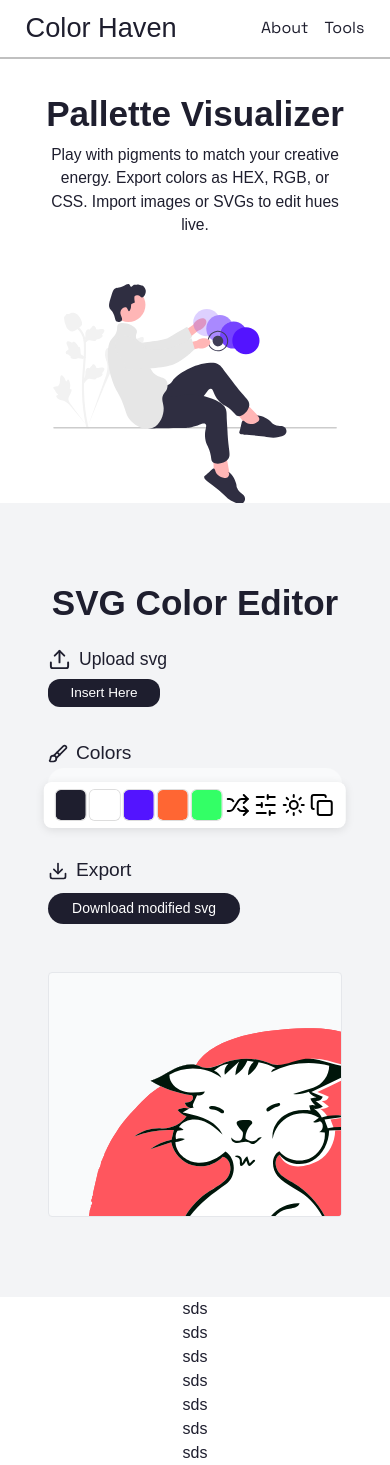
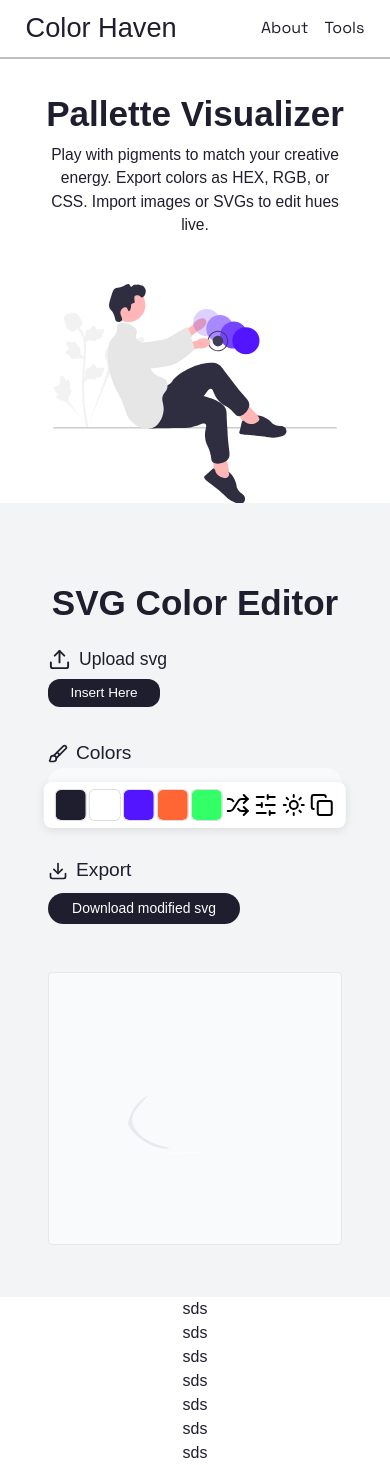
Before and after one commit to tempestmeow/ColorHaven, a Next.js app: page / in a window 390 px wide. Built offline with nearby package versions, Linux system fonts and the light colour scheme; a web font is replaced by a local one.

Commit message:
media queries for the preview svg

```diff
--- a/src/app/globals.css
+++ b/src/app/globals.css
@@ -142,6 +142,22 @@ input[type="color"]::-moz-color-swatch {
   .p1-description {
     font-size: clamp(0.5rem, 4vw, 1rem);
   }
+
+  .preview-container {
+    height: 25rem;
+  }
+}
+
+@media (max-width: 500px) {
+  .preview-container {
+    height: 70vw;
+  }
+}
+
+@media (max-width: 450px) {
+  /* .preview-container {
+    height: 17rem;
+  } */
 }
 
 @media (max-width: 800px) {
--- a/src/app/page.js
+++ b/src/app/page.js
@@ -72,9 +72,33 @@ export default function Home() {
 
     const parser = new DOMParser();
     const svgDoc = parser.parseFromString(svgContent, "image/svg+xml");
+    const svgElement = svgDoc.querySelector("svg");
 
+    const allElements = svgDoc.querySelectorAll("*");
     const coloredElements = [];
-    const allElements = svgDoc.querySelectorAll("*");
+
+    if (svgElement) {
+      if (
+        !svgElement.getAttribute("viewBox") &&
+        svgElement.getAttribute("width") &&
+        svgElement.getAttribute("height")
+      ) {
+        const width = parseFloat(svgElement.getAttribute("width"));
+        const height = parseFloat(svgElement.getAttribute("height"));
+        svgElement.setAttribute("viewBox", `0 0 ${width} ${height}`);
+      }
+
+      svgElement.removeAttribute("width");
+      svgElement.removeAttribute("height");
+      svgElement.setAttribute("width", "100%");
+      svgElement.setAttribute("height", "100%");
+      svgElement.setAttribute("preserveAspectRatio", "xMidYMid meet");
+    }
+
+    const serializer = new XMLSerializer();
+    const modifiedSvgContent = serializer.serializeToString(svgDoc);
+
+    setPreviewSvg(modifiedSvgContent);
 
     allElements.forEach((el) => {
       const fill = el.getAttribute("fill");
@@ -157,7 +181,6 @@ export default function Home() {
     });
 
     setColors(uniqueColors);
-    setPreviewSvg(svgContent);
   }, [svgContent]);
 
   useEffect(() => {
@@ -303,11 +326,13 @@ export default function Home() {
                 </div>
               </div>
 
-              <div className="border border-gray-200 rounded p-4 bg-gray-50 flex items-center justify-center max-h-[500px] max-w-[600px] overflow-hidden aspect-[6/5]">
-                <div
-                  className="max-w-full max-h-full"
-                  dangerouslySetInnerHTML={{ __html: previewSvg }}
-                />
+              <div className=" preview-container border border-gray-200 rounded p-4 bg-gray-50 flex items-center justify-center w-full max-w-[600px] h-auto">
+                <div className="w-full h-auto flex justify-center">
+                  <div
+                    className="w-full h-auto flex justify-center"
+                    dangerouslySetInnerHTML={{ __html: previewSvg }}
+                  />
+                </div>
               </div>
             </div>
           </div>
```
Also changed, not shown: public/Illustration.svg.
